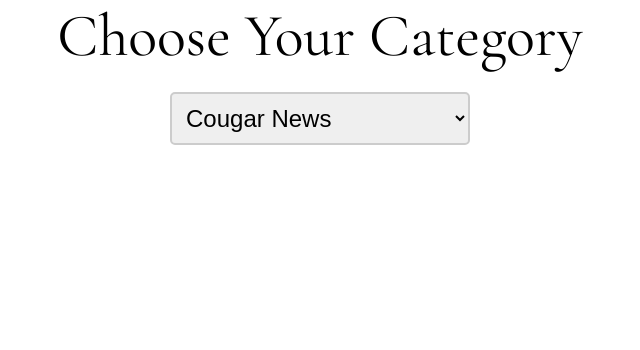
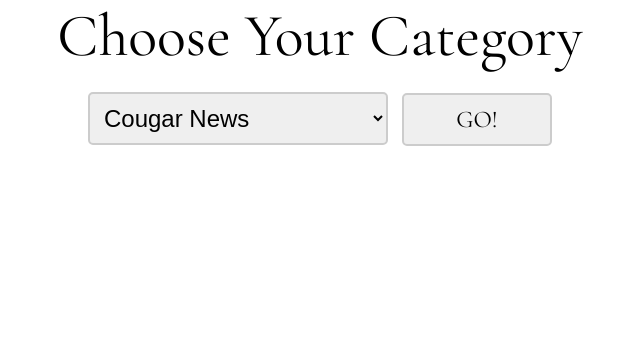
Before and after one commit to Romanie-De-Meyer/csusm_blog, a PHP site: page /category in a window 1280 px wide. Shown: the part 70-420 px from the top of the page, without its empty margins (320-960 px from the left). Run offline with PHP 8.4, Linux system fonts and the light colour scheme.

Commit message:
Added button
This button will be so when they choose a category, instead of lagging out the website they can ponder on which category they want THEN press a button so it will load

```diff
--- a/category/index.html
+++ b/category/index.html
@@ -43,6 +43,7 @@
         <option value="3">Construction Updates</option>
         <option value="4">Tukwut Life</option>
       </select>
+      <button id="go-button">Go!</button>
     </section>
   </body>
 </html>
--- a/category/styles.css
+++ b/category/styles.css
@@ -44,3 +44,20 @@
 #category-select option {
   font-size: 18px;
 }
+
+button {
+  font-family: 'Cormorant Garamond', sans-serif;
+  font-size: 24px;
+  width: 150px;
+  padding: 10px;
+  border: 2px solid #ccc;
+  border-radius: 5px;
+}
+
+/*this is temporary for testing
+*purposes to make sure
+*the button works
+*/
+button:active {
+  background-color: green;
+}
```
